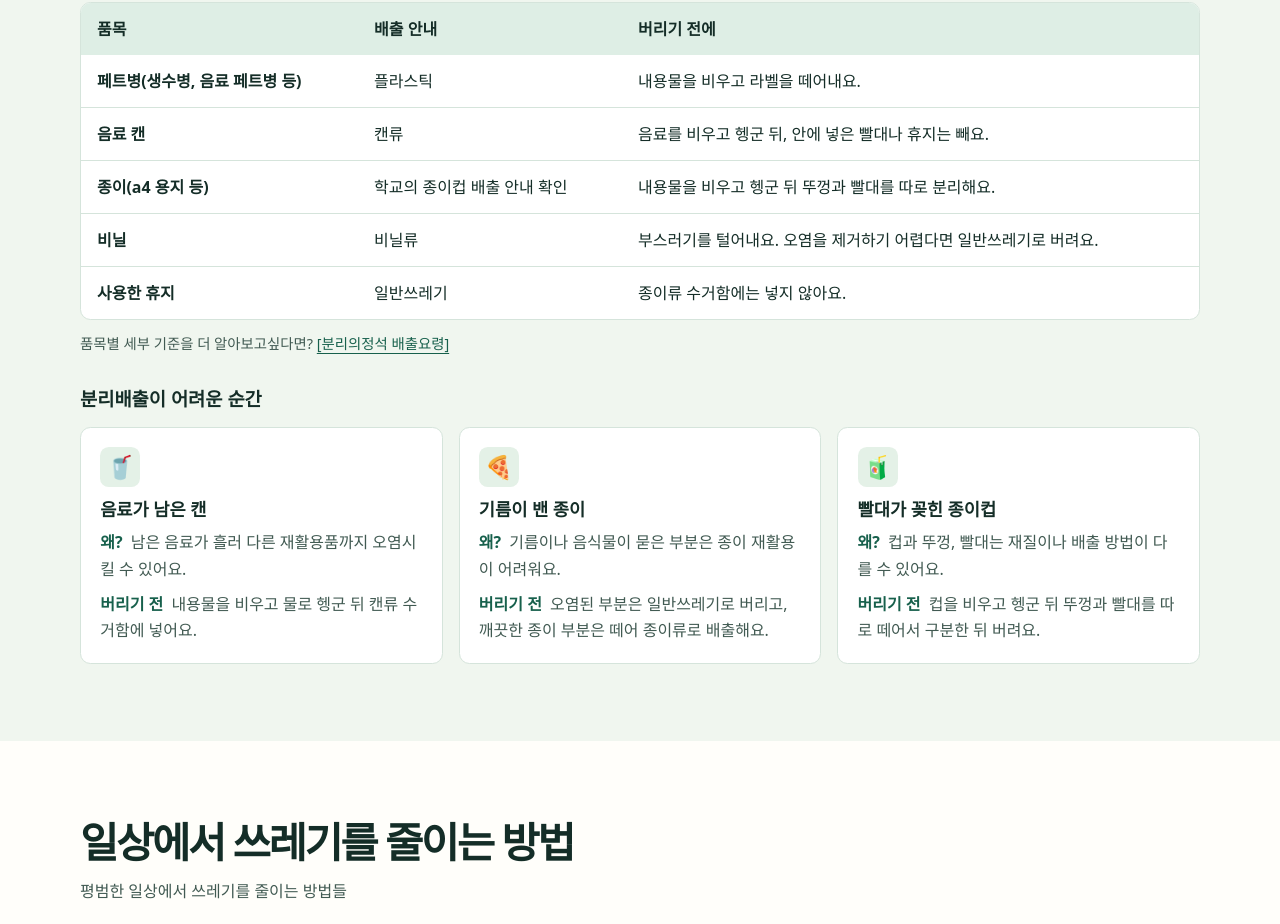
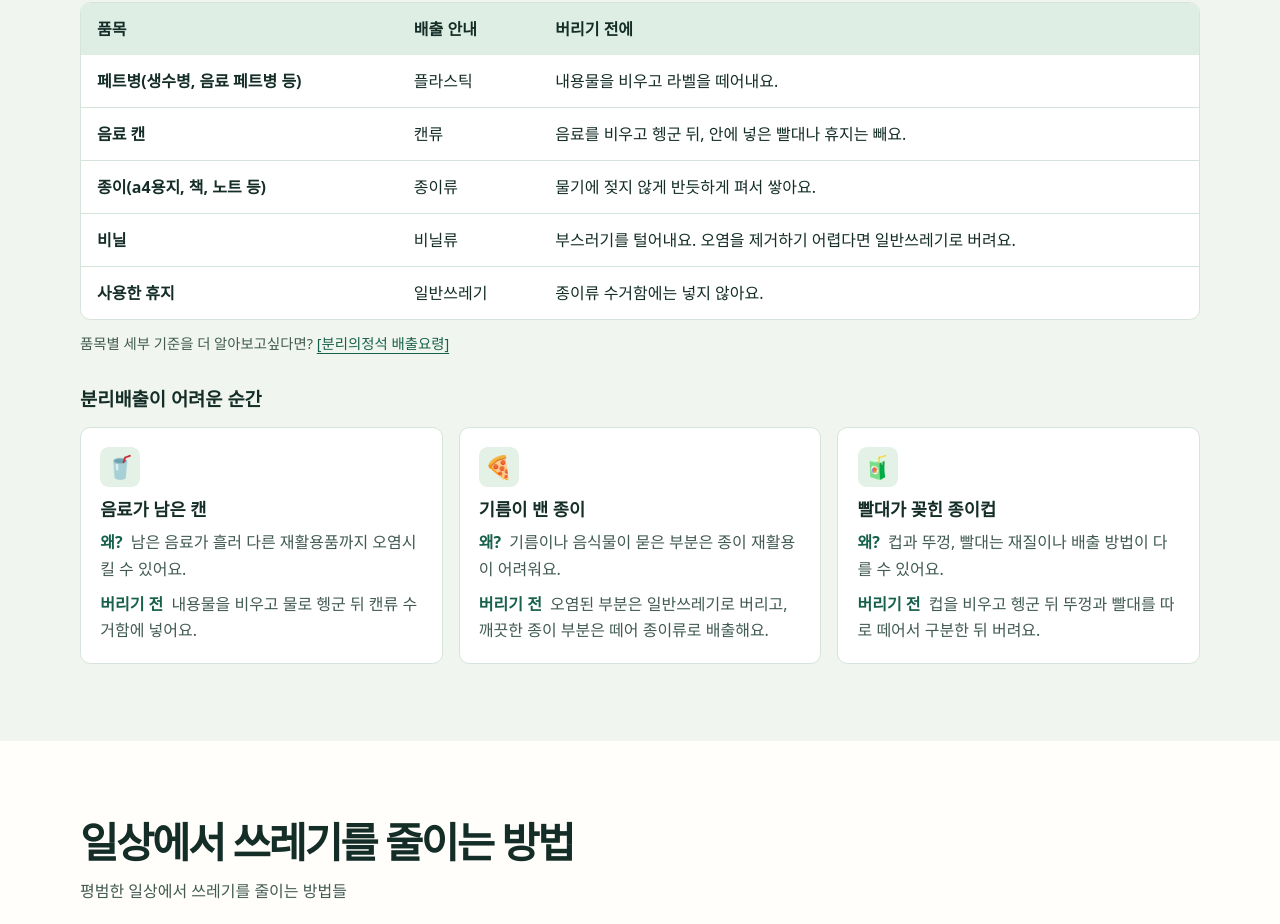
Before and after one commit to 2610413-phw/poster, a plain HTML site: page index.html in a window 1280 px wide. Shown: the part 1442-2366 px from the top of the page. Drawn offline with Linux system fonts and the light colour scheme.

Commit message:
Update index.html

```diff
--- a/index.html
+++ b/index.html
@@ -66,7 +66,7 @@
         <tbody>
           <tr><th scope="row">페트병(생수병, 음료 페트병 등)</th><td>플라스틱</td><td>내용물을 비우고 라벨을 떼어내요.</td></tr>
           <tr><th scope="row">음료 캔</th><td>캔류</td><td>음료를 비우고 헹군 뒤, 안에 넣은 빨대나 휴지는 빼요.</td></tr>
-          <tr><th scope="row">종이(a4 용지 등)</th><td>학교의 종이컵 배출 안내 확인</td><td>내용물을 비우고 헹군 뒤 뚜껑과 빨대를 따로 분리해요.</td></tr>
+          <tr><th scope="row">종이(a4용지, 책, 노트 등)</th><td>종이류</td><td>물기에 젖지 않게 반듯하게 펴서 쌓아요.</td></tr>
           <tr><th scope="row">비닐</th><td>비닐류</td><td>부스러기를 털어내요. 오염을 제거하기 어렵다면 일반쓰레기로 버려요.</td></tr>
           <tr><th scope="row">사용한 휴지</th><td>일반쓰레기</td><td>종이류 수거함에는 넣지 않아요.</td></tr>
         </tbody>
```
